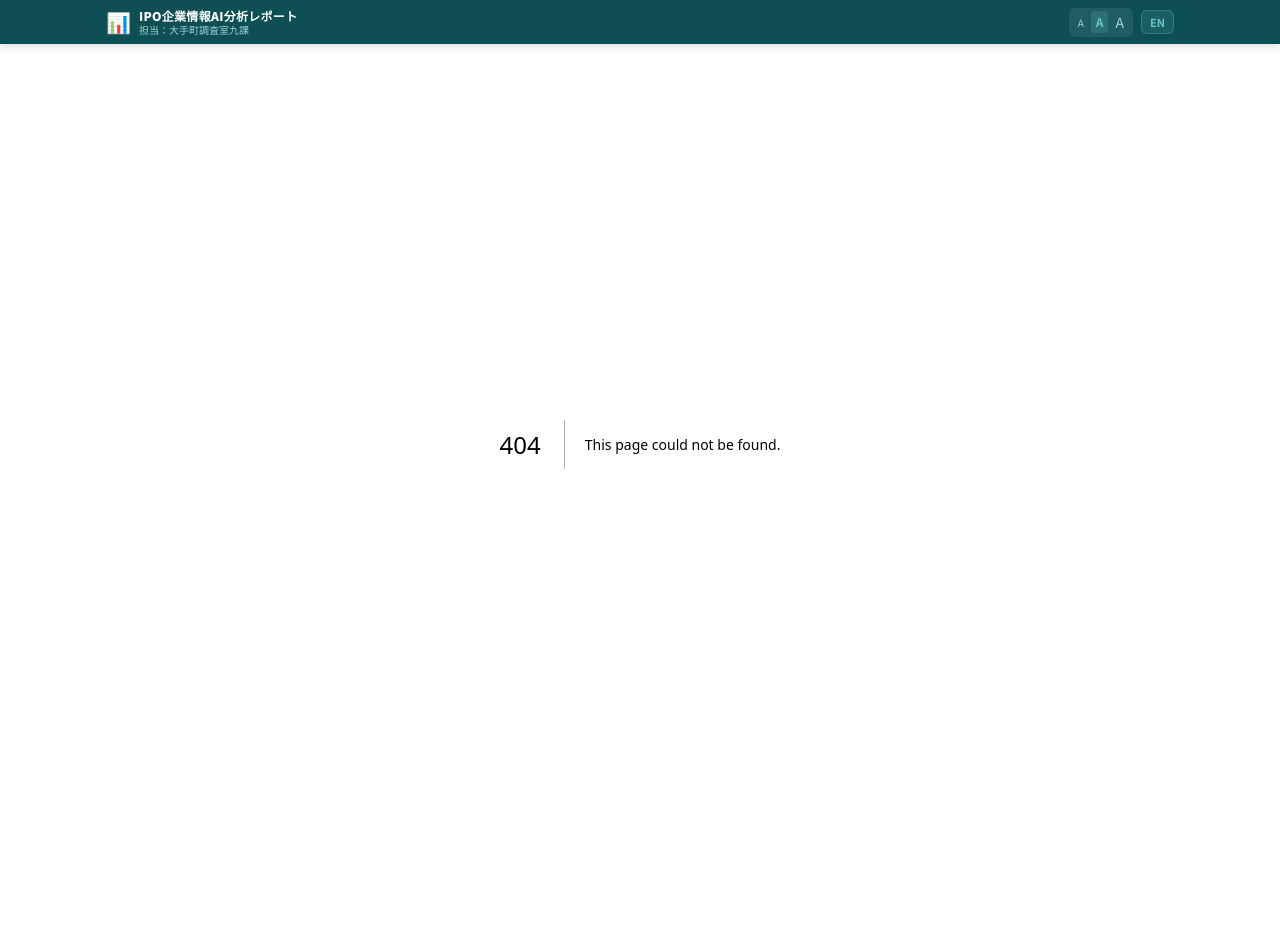
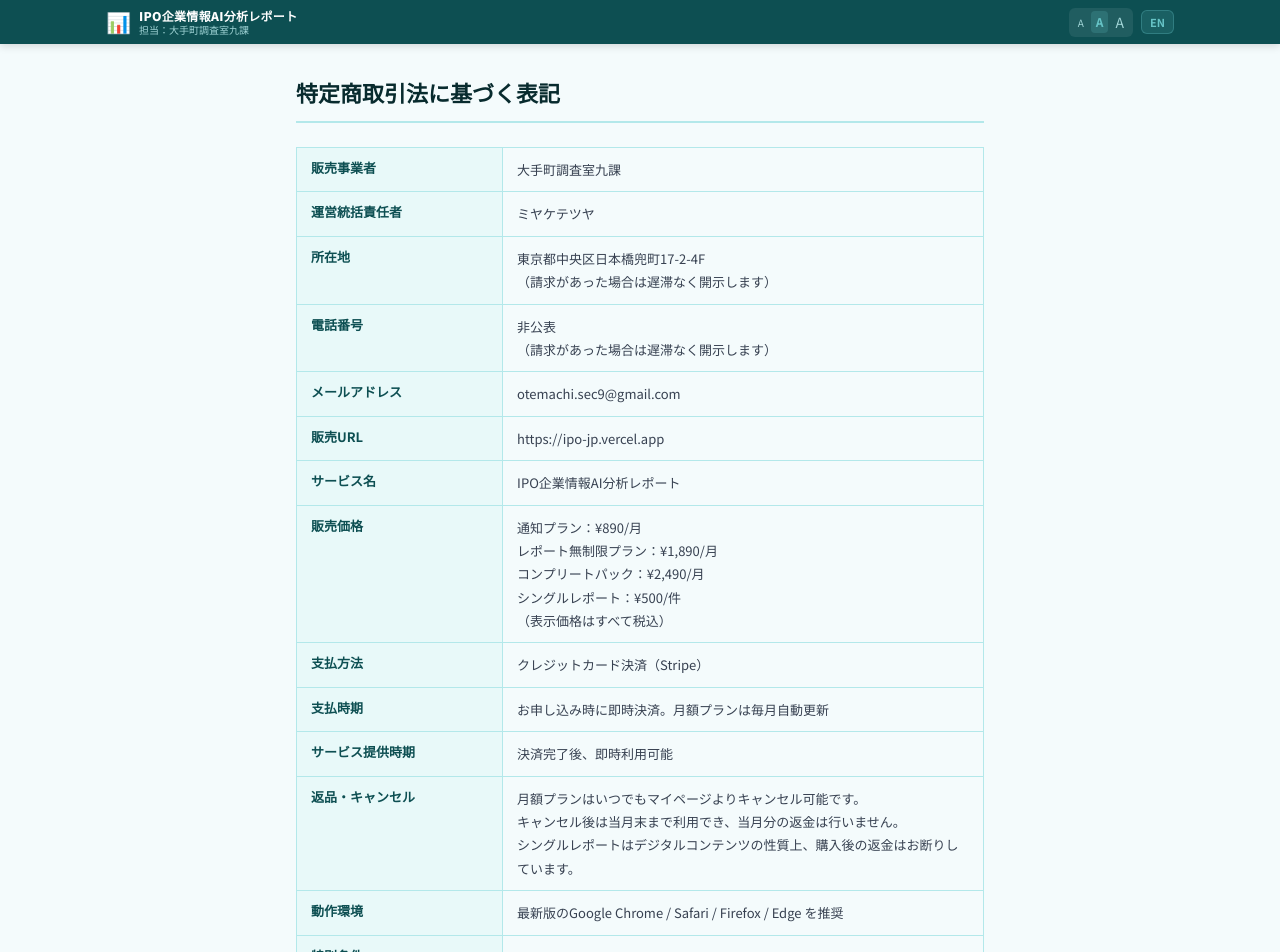
Before and after one commit to shakederice-jp/ipo-scout, a Next.js app: page /tokushoho in a window 1280 px wide. Before the commit this address had no page. Shown: the top 952 px of the page. Before the commit the page ends 844 px from the top, so only its background shows below. Built offline with nearby package versions, Linux system fonts and the light colour scheme.

Commit message:
feat: 特定商取引法・プライバシーポリシーページを追加、フッターにリンク設置

```diff
--- a/src/app/page.tsx
+++ b/src/app/page.tsx
@@ -123,10 +123,15 @@ export default async function Home({
 
       {/* フッター */}
       <footer style={{ borderTop:"1px solid #b3e8ea", backgroundColor:"white", padding:"24px 16px", textAlign:"center" }}>
+        <div style={{ display:"flex", justifyContent:"center", gap:16, marginBottom:10 }}>
+          <a href="/tokushoho" style={{ fontSize:11, color:"#66c3c6", textDecoration:"none" }}>特定商取引法に基づく表記</a>
+          <span style={{ color:"#e2e8f0" }}>|</span>
+          <a href="/privacy" style={{ fontSize:11, color:"#66c3c6", textDecoration:"none" }}>プライバシーポリシー</a>
+        </div>
         <p style={{ fontSize:10, color:"#94a3b8", lineHeight:1.7, margin:0 }}>
           本サービスの分析・スコアはAIによる試算値であり、投資勧誘ではありません。<br/>
           最終的な投資判断はご自身の責任のもとで行ってください。<br/>
-          © 2025 大手町調査室九課
+          © 2026 大手町調査室九課
         </p>
       </footer>
     </div>
--- /dev/null
+++ b/src/app/privacy/page.tsx
@@ -0,0 +1,87 @@
+import type { Metadata } from "next";
+
+export const metadata: Metadata = {
+  title: "プライバシーポリシー｜大手町調査室九課",
+  robots: { index: false },
+};
+
+const S = {
+  wrap: { maxWidth: 720, margin: "0 auto", padding: "32px 16px 64px", fontFamily: "'Noto Sans JP',sans-serif" } as React.CSSProperties,
+  h1:   { fontSize: 22, fontWeight: 900, color: "#082b2e", marginBottom: 24, paddingBottom: 12, borderBottom: "2px solid #b3e8ea" } as React.CSSProperties,
+  h2:   { fontSize: 15, fontWeight: 900, color: "#0d4f52", marginTop: 28, marginBottom: 8 } as React.CSSProperties,
+  p:    { fontSize: 13, color: "#374151", lineHeight: 1.9, marginBottom: 12 } as React.CSSProperties,
+  ul:   { fontSize: 13, color: "#374151", lineHeight: 1.9, paddingLeft: 20, marginBottom: 12 } as React.CSSProperties,
+  note: { marginTop: 32, fontSize: 11, color: "#94a3b8", lineHeight: 1.8 } as React.CSSProperties,
+};
+
+export default function PrivacyPage() {
+  return (
+    <div style={{ backgroundColor: "#f4fbfc", minHeight: "100vh" }}>
+      <div style={S.wrap}>
+        <h1 style={S.h1}>プライバシーポリシー</h1>
+
+        <p style={S.p}>大手町調査室九課（以下「当社」）は、IPO企業情報AI分析レポート（以下「本サービス」）において取得する個人情報の取り扱いについて、以下のとおりプライバシーポリシーを定めます。</p>
+
+        <h2 style={S.h2}>1. 取得する情報</h2>
+        <ul style={S.ul}>
+          <li>メールアドレス・パスワード（会員登録時）</li>
+          <li>クレジットカード情報（決済代行業者Stripeが保持。当社は保持しません）</li>
+          <li>閲覧・操作ログ（Google Analyticsによる匿名統計情報）</li>
+          <li>お問い合わせ時にご提供いただいた情報</li>
+        </ul>
+
+        <h2 style={S.h2}>2. 利用目的</h2>
+        <ul style={S.ul}>
+          <li>本サービスの提供・運営・改善</li>
+          <li>会員管理・決済処理・通知メールの送信</li>
+          <li>サービスに関するお知らせ・メンテナンス情報の連絡</li>
+          <li>利用状況の分析によるサービス品質向上</li>
+          <li>法令に基づく対応</li>
+        </ul>
+
+        <h2 style={S.h2}>3. 第三者への提供</h2>
+        <p style={S.p}>当社は、以下の場合を除き、取得した個人情報を第三者に提供しません。</p>
+        <ul style={S.ul}>
+          <li>ご本人の同意がある場合</li>
+          <li>法令に基づき開示が必要な場合</li>
+          <li>人の生命・財産の保護のために必要な場合</li>
+        </ul>
+
+        <h2 style={S.h2}>4. 業務委託先への提供</h2>
+        <p style={S.p}>サービス運営のため、以下の事業者に個人情報の一部を提供することがあります。各社は独自のプライバシーポリシーに従い情報を管理します。</p>
+        <ul style={S.ul}>
+          <li>Supabase, Inc.（認証・データベース管理）</li>
+          <li>Stripe, Inc.（決済処理）</li>
+          <li>Vercel, Inc.（サーバーホスティング）</li>
+          <li>Resend, Inc.（メール送信）</li>
+          <li>Google LLC（アクセス解析：Google Analytics）</li>
+          <li>Anthropic, PBC（AI分析処理）</li>
+        </ul>
+
+        <h2 style={S.h2}>5. Cookieの使用</h2>
+        <p style={S.p}>本サービスでは、利用状況の分析のためGoogle AnalyticsのCookieを使用しています。Cookieの使用を無効にしたい場合はブラウザの設定からオプトアウトできます。</p>
+
+        <h2 style={S.h2}>6. 個人情報の管理</h2>
+        <p style={S.p}>当社は、個人情報の漏洩・滅失・毀損の防止のため、適切なセキュリティ対策を実施します。不要となった個人情報は速やかに削除します。</p>
+
+        <h2 style={S.h2}>7. 開示・訂正・削除の請求</h2>
+        <p style={S.p}>ご本人からの個人情報の開示・訂正・削除の請求には、本人確認の上、合理的な期間内に対応します。下記お問い合わせ先までご連絡ください。</p>
+
+        <h2 style={S.h2}>8. 未成年の利用</h2>
+        <p style={S.p}>本サービスは18歳以上の方を対象としています。未成年の方がご利用になる場合は、保護者の同意を得た上でご利用ください。</p>
+
+        <h2 style={S.h2}>9. プライバシーポリシーの改定</h2>
+        <p style={S.p}>本ポリシーは予告なく変更されることがあります。重要な変更がある場合は本サービス上でお知らせします。</p>
+
+        <h2 style={S.h2}>10. お問い合わせ</h2>
+        <p style={S.p}>
+          個人情報の取り扱いに関するお問い合わせは以下までご連絡ください。<br />
+          <strong>大手町調査室九課</strong><br />
+          メール：otemachi.sec9@gmail.com
+        </p>
+
+        <p style={S.note}>制定・最終更新：2026年6月</p>
+      </div>
+    </div>
+  );
+}
--- /dev/null
+++ b/src/app/tokushoho/page.tsx
@@ -0,0 +1,59 @@
+import type { Metadata } from "next";
+
+export const metadata: Metadata = {
+  title: "特定商取引法に基づく表記｜大手町調査室九課",
+  robots: { index: false },
+};
+
+const S = {
+  wrap: { maxWidth: 720, margin: "0 auto", padding: "32px 16px 64px", fontFamily: "'Noto Sans JP',sans-serif" } as React.CSSProperties,
+  h1:   { fontSize: 22, fontWeight: 900, color: "#082b2e", marginBottom: 24, paddingBottom: 12, borderBottom: "2px solid #b3e8ea" } as React.CSSProperties,
+  table:{ width: "100%", borderCollapse: "collapse" as const, fontSize: 13 },
+  th:   { backgroundColor: "#e8f9f9", color: "#0d4f52", fontWeight: 700, padding: "10px 14px", textAlign: "left" as const, border: "1px solid #b3e8ea", width: "30%", verticalAlign: "top" as const },
+  td:   { padding: "10px 14px", border: "1px solid #b3e8ea", color: "#374151", lineHeight: 1.8, verticalAlign: "top" as const },
+  note: { marginTop: 24, fontSize: 11, color: "#94a3b8", lineHeight: 1.8 } as React.CSSProperties,
+};
+
+const rows = [
+  ["販売事業者",         "大手町調査室九課"],
+  ["運営統括責任者",     "ミヤケテツヤ"],
+  ["所在地",            "東京都中央区日本橋兜町17-2-4F\n（請求があった場合は遅滞なく開示します）"],
+  ["電話番号",          "非公表\n（請求があった場合は遅滞なく開示します）"],
+  ["メールアドレス",    "otemachi.sec9@gmail.com"],
+  ["販売URL",           "https://ipo-jp.vercel.app"],
+  ["サービス名",        "IPO企業情報AI分析レポート"],
+  ["販売価格",          "通知プラン：¥890/月\nレポート無制限プラン：¥1,890/月\nコンプリートパック：¥2,490/月\nシングルレポート：¥500/件\n（表示価格はすべて税込）"],
+  ["支払方法",          "クレジットカード決済（Stripe）"],
+  ["支払時期",          "お申し込み時に即時決済。月額プランは毎月自動更新"],
+  ["サービス提供時期",  "決済完了後、即時利用可能"],
+  ["返品・キャンセル",  "月額プランはいつでもマイページよりキャンセル可能です。\nキャンセル後は当月末まで利用でき、当月分の返金は行いません。\nシングルレポートはデジタルコンテンツの性質上、購入後の返金はお断りしています。"],
+  ["動作環境",          "最新版のGoogle Chrome / Safari / Firefox / Edge を推奨"],
+  ["特別条件",          "なし"],
+];
+
+export default function TokushohoPage() {
+  return (
+    <div style={{ backgroundColor: "#f4fbfc", minHeight: "100vh" }}>
+      <div style={S.wrap}>
+        <h1 style={S.h1}>特定商取引法に基づく表記</h1>
+        <table style={S.table}>
+          <tbody>
+            {rows.map(([label, value]) => (
+              <tr key={label}>
+                <th style={S.th}>{label}</th>
+                <td style={S.td}>{value.split("\n").map((line, i) => (
+                  <span key={i}>{line}{i < value.split("\n").length - 1 && <br />}</span>
+                ))}</td>
+              </tr>
+            ))}
+          </tbody>
+        </table>
+        <p style={S.note}>
+          ※ 本表記は特定商取引に関する法律第11条に基づき表示しています。<br />
+          ※ 価格・内容は予告なく変更される場合があります。<br />
+          最終更新：2026年6月
+        </p>
+      </div>
+    </div>
+  );
+}
```
